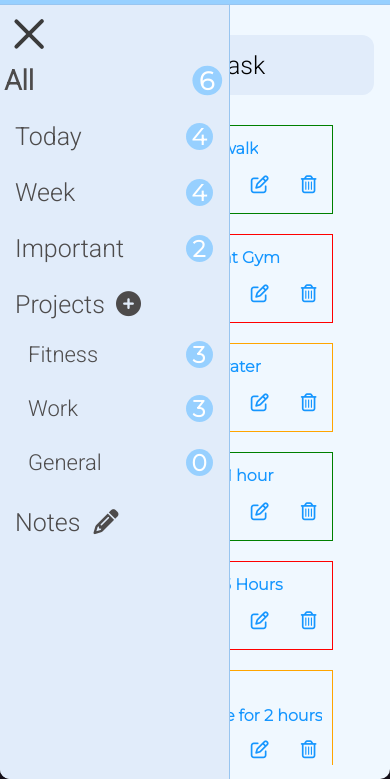
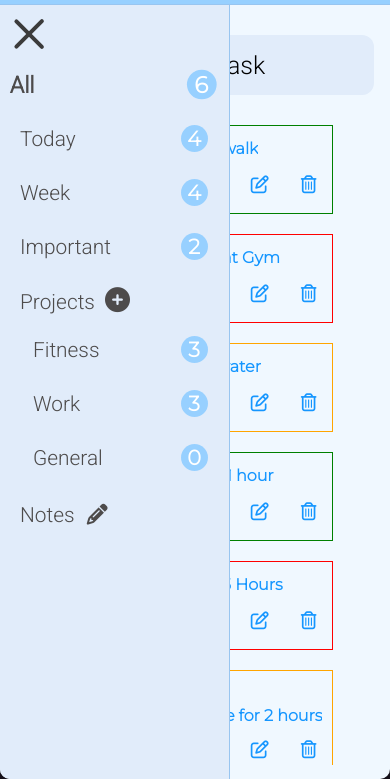
Before and after one commit to paulvu2023/AchieveFlow-Productivity-App, a website built with webpack: page dist/index.html in a window 390 px wide. Shown: the part 65-844 px from the top of the page. Built offline with Linux system fonts and the light colour scheme.

Commit message:
Fix sidebar font size and spacing on mobile screens

```diff
--- a/src/styles.css
+++ b/src/styles.css
@@ -145,6 +145,10 @@ body {
         position: relative;
     }
 
+    nav {
+        padding: 5px;
+    }
+
     .main-right {
         height: 90vh;
     }
@@ -164,6 +168,14 @@ body {
         max-height: 100%;
         height: auto;
         overflow-y: auto;
+    }
+
+    .sidebar * {
+        font-size: calc(15px + 1.5vw);
+    }
+
+    .sidebar nav .projects-menu * {
+        font-size: calc(15px + 1.5vw);
     }
 }
 
```
Also changed, not shown: dist/main.js.
